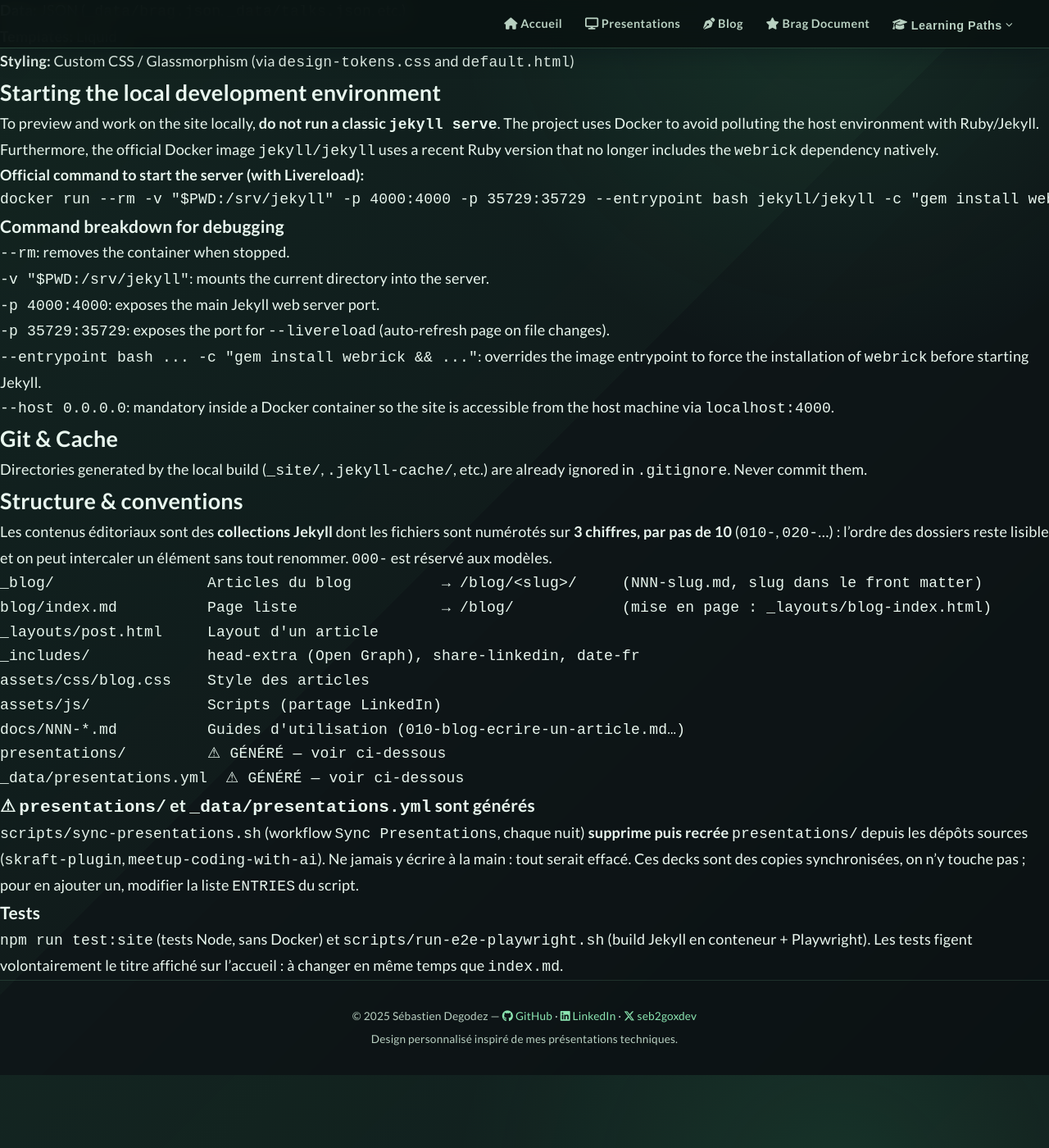
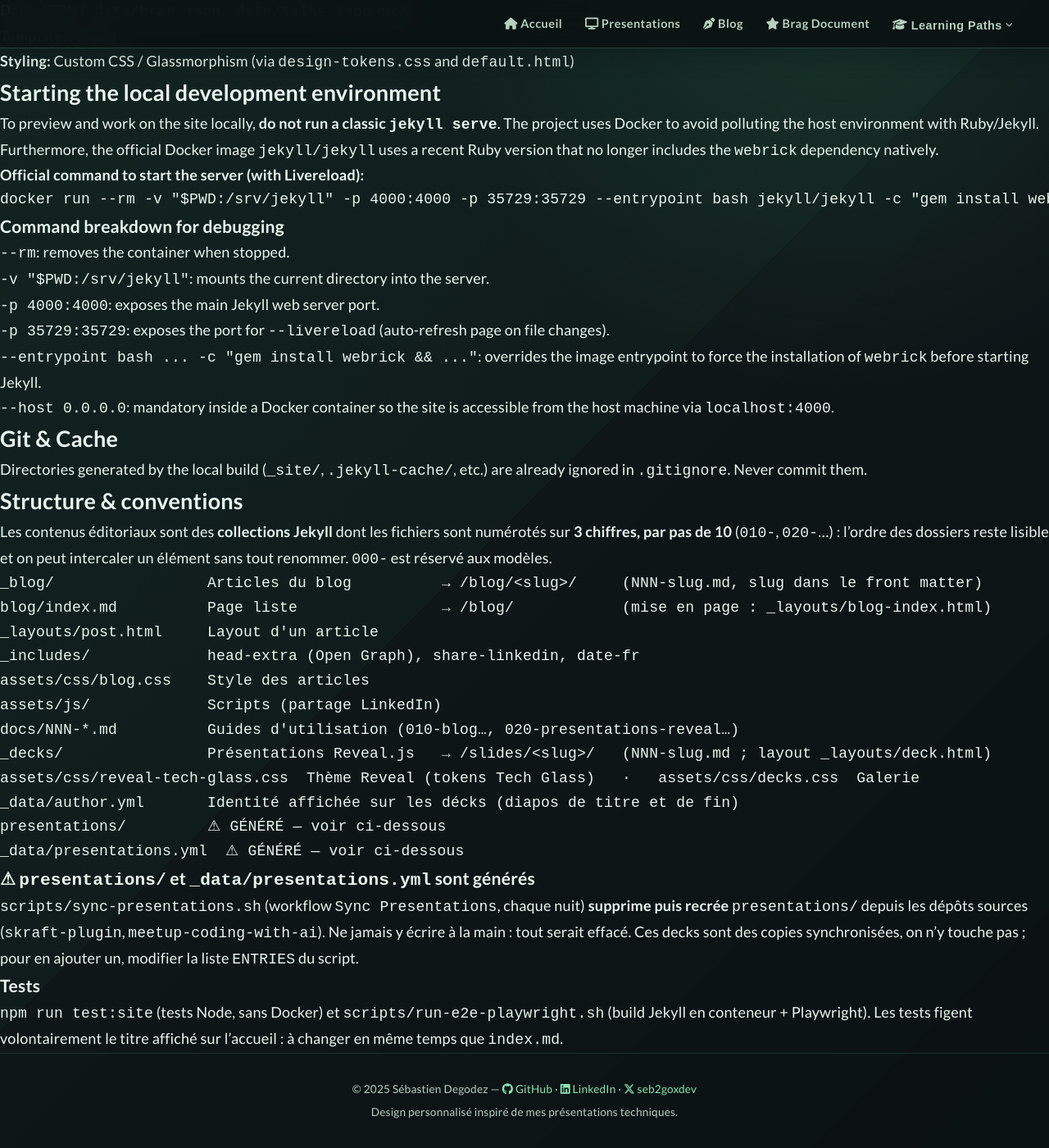
Before and after one commit to SebastienDegodez/SebastienDegodez.github.io, a Jekyll site: the page built from AGENT.md, in a window 1280 px wide and 1400 px high, scrolled down 165 px. Shown: the whole window at 82% size. Built offline with Jekyll 4.4.1, drawn with Linux system fonts in a browser that asks for light colours; our own code applies the rules of GitHub Pages for plain Markdown files.

Commit message:
feat(slides): galerie de présentations et thème Reveal.js Tech Glass

````diff
--- a/AGENT.md
+++ b/AGENT.md
@@ -42,7 +42,10 @@
 _includes/             head-extra (Open Graph), share-linkedin, date-fr
 assets/css/blog.css    Style des articles
 assets/js/             Scripts (partage LinkedIn)
-docs/NNN-*.md          Guides d'utilisation (010-blog-ecrire-un-article.md…)
+docs/NNN-*.md          Guides d'utilisation (010-blog…, 020-presentations-reveal…)
+_decks/                Présentations Reveal.js   → /slides/<slug>/   (NNN-slug.md ; layout _layouts/deck.html)
+assets/css/reveal-tech-glass.css  Thème Reveal (tokens Tech Glass)   ·   assets/css/decks.css  Galerie
+_data/author.yml       Identité affichée sur les décks (diapos de titre et de fin)
 presentations/         ⚠ GÉNÉRÉ — voir ci-dessous
 _data/presentations.yml  ⚠ GÉNÉRÉ — voir ci-dessous
 ```
--- a/_config.yml
+++ b/_config.yml
@@ -9,6 +9,11 @@
   blog:
     output: true
     permalink: /blog/:slug/
+  # Présentations Reveal.js — _decks/NNN-slug.md, publiées sur /slides/<slug>/
+  # (à ne pas confondre avec presentations/, généré par scripts/sync-presentations.sh)
+  decks:
+    output: true
+    permalink: /slides/:slug/
 
 defaults:
   - scope:
@@ -17,3 +22,8 @@
     values:
       layout: post
       author: Sébastien Degodez
+  - scope:
+      path: ""
+      type: decks
+    values:
+      layout: deck
--- a/_layouts/default.html
+++ b/_layouts/default.html
@@ -16,6 +16,7 @@
   <link rel="stylesheet" href="/assets/css/tech-glass.css" />
   <link rel="stylesheet" href="/design-tokens.css" />
   <link rel="stylesheet" href="/assets/css/blog.css" />
+  <link rel="stylesheet" href="/assets/css/decks.css" />
   {% include head-extra.html %}
   <style>
     /* ============================================================
--- /dev/null
+++ b/assets/css/decks.css
@@ -0,0 +1,84 @@
+/* ================================================================
+   GALERIE DE PRÉSENTATIONS (page /presentations-catalog.html)
+   Cartes des présentations Reveal.js ; les cartes synchronisées
+   (presentations/) gardent le style .project-card existant.
+   ================================================================ */
+
+.deck-grid {
+  display: grid;
+  grid-template-columns: repeat(auto-fill, minmax(300px, 1fr));
+  gap: 1.5rem;
+}
+
+.deck-card {
+  display: flex;
+  flex-direction: column;
+  overflow: hidden;
+  background: var(--glass-bg);
+  border: 1px solid var(--glass-border);
+  border-radius: var(--radius-card);
+  box-shadow: var(--glass-shadow);
+  backdrop-filter: blur(var(--glass-blur));
+  -webkit-backdrop-filter: blur(var(--glass-blur));
+  transition: border-color var(--motion-fast), background var(--motion-fast), box-shadow var(--motion-fast), transform var(--motion-fast);
+}
+.deck-card:hover,
+.deck-card:focus-within {
+  border-color: var(--glass-border-strong);
+  box-shadow: var(--glass-shadow-hover);
+  transform: translateY(-2px);
+}
+
+.deck-card__thumb {
+  display: grid;
+  place-items: center;
+  aspect-ratio: 16 / 9;
+  overflow: hidden;
+  background:
+    radial-gradient(circle at 80% 10%, rgba(78, 213, 138, 0.18), transparent 40%),
+    var(--color-background);
+  border-bottom: 1px solid var(--glass-border);
+  color: var(--color-highlight);
+  font-size: 2.2rem;
+  text-decoration: none;
+}
+.deck-card__thumb img {
+  width: 100%;
+  height: 100%;
+  object-fit: cover;
+  display: block;
+}
+
+.deck-card__body {
+  display: flex;
+  flex: 1;
+  flex-direction: column;
+  gap: 0.5rem;
+  padding: 1.25rem 1.5rem 1.5rem;
+}
+.deck-card__meta {
+  font-size: 0.78rem;
+  font-weight: 700;
+  letter-spacing: 1px;
+  text-transform: uppercase;
+  color: var(--color-dimmed);
+}
+.deck-card__title {
+  font-size: 1.15rem;
+  font-weight: 900;
+  line-height: 1.3;
+  color: var(--color-foreground);
+}
+.deck-card__title a { color: inherit; }
+.deck-card__title a:hover { color: var(--color-highlight); text-decoration: none; opacity: 1; }
+.deck-card__desc {
+  font-size: 0.9rem;
+  line-height: 1.55;
+  color: var(--color-dimmed);
+}
+.deck-card__tags { display: flex; flex-wrap: wrap; gap: 0.4rem; margin-top: auto; padding-top: 0.5rem; }
+
+.deck-card a:focus-visible {
+  outline: 2px solid var(--color-highlight);
+  outline-offset: 3px;
+}
````
Also changed, not shown: _data/author.yml (added, +12 -0 lines), _decks/000-modele-deck.md (added, +70 -0 lines), _includes/decks-gallery.html (added, +40 -0 lines), _layouts/deck.html (added, +79 -0 lines), assets/css/reveal-tech-glass.css (added, +267 -0 lines), docs/020-presentations-reveal.md (added, +63 -0 lines), presentations.md (+2 -0 lines), tests/site-regression.test.mjs (+58 -0 lines).
